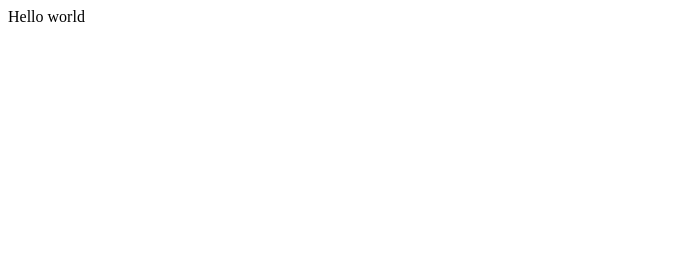
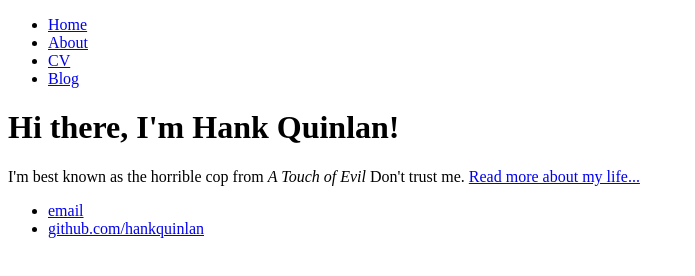
Before and after one commit to cassrogers/cassrogers.github.io, a plain HTML site: page index.html in a window 1280 px wide. Shown: the whole page, without its empty margins (0-695 px from the left). Drawn offline with Linux system fonts and the light colour scheme.

Commit message:
Update index.html

```diff
--- a/index.html
+++ b/index.html
@@ -1 +1,28 @@
-Hello world
+<!DOCTYPE html>
+<html>
+	<head>
+		<title>Hank Quinlan, Horrible Cop</title>
+	</head>
+	<body>
+		<nav>
+    		<ul>
+        		<li><a href="/">Home</a></li>
+	        	<li><a href="/about">About</a></li>
+        		<li><a href="/cv">CV</a></li>
+        		<li><a href="/blog">Blog</a></li>
+    		</ul>
+		</nav>
+		<div class="container">
+    		<div class="blurb">
+        		<h1>Hi there, I'm Hank Quinlan!</h1>
+				<p>I'm best known as the horrible cop from <em>A Touch of Evil</em> Don't trust me. <a href="/about">Read more about my life...</a></p>
+    		</div><!-- /.blurb -->
+		</div><!-- /.container -->
+		<footer>
+    		<ul>
+        		<li><a href="mailto:hankquinlanhub@gmail.com">email</a></li>
+        		<li><a href="https://github.com/hankquinlan">github.com/hankquinlan</a></li>
+			</ul>
+		</footer>
+	</body>
+</html>
```
